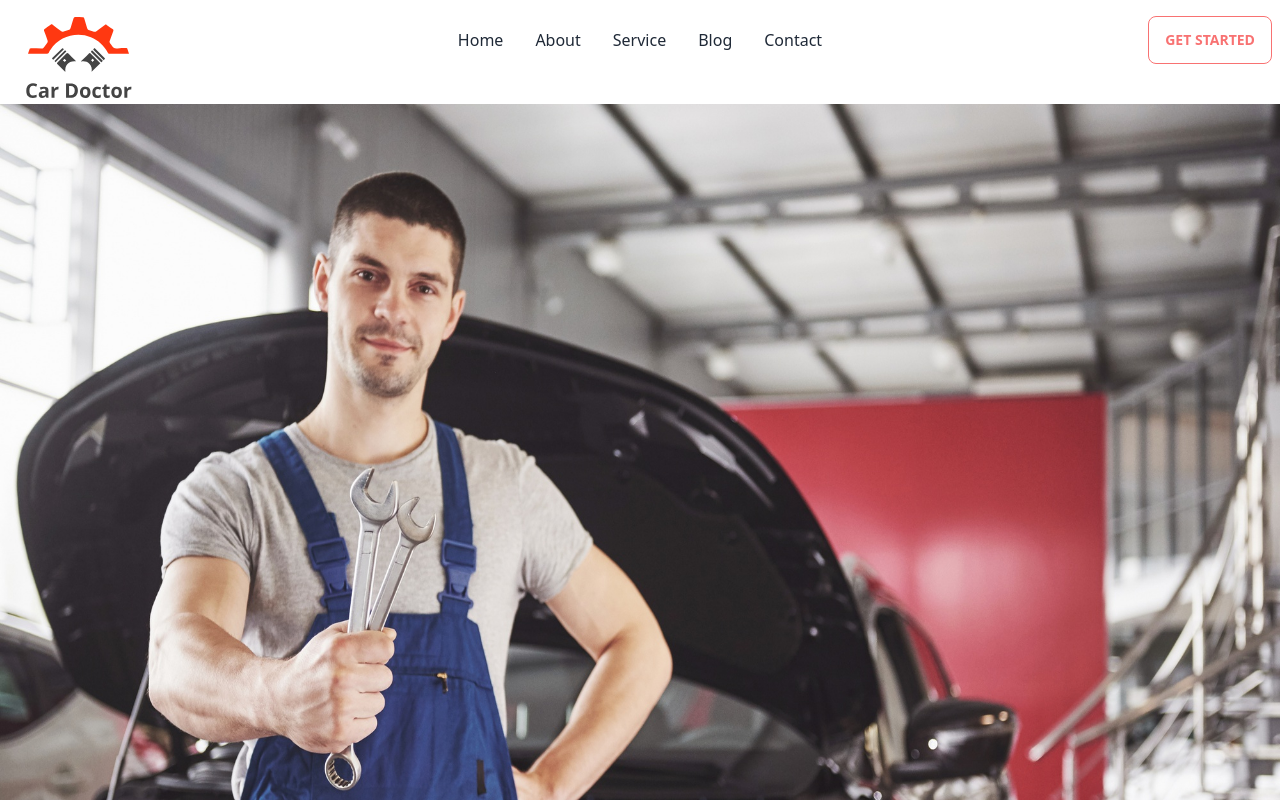
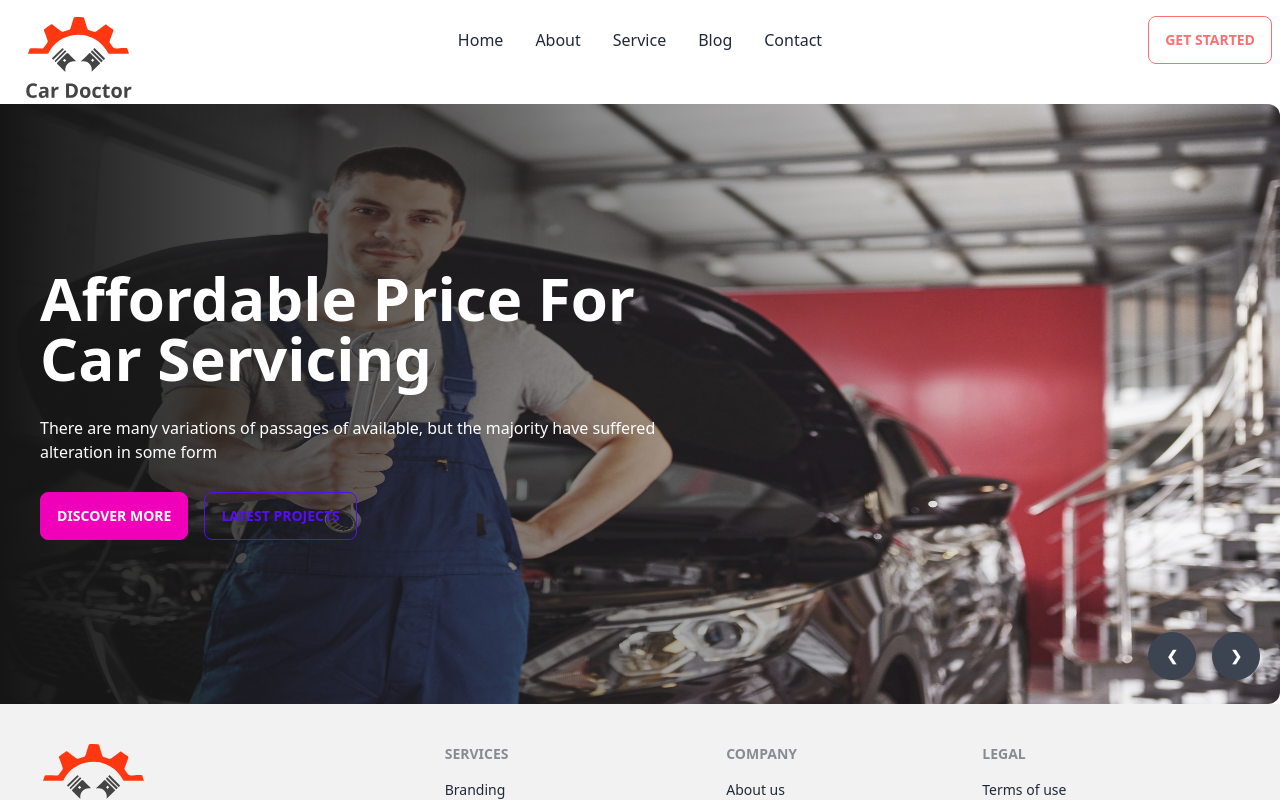
Before and after one commit to ahbanna/car-doctor-client, a React (Vite) app: page / in a window 1280 px wide. Shown: the top 800 px of the page. Built offline with nearby package versions, Linux system fonts and the light colour scheme; grey boxes are pictures that could not be loaded.

Commit message:
slider fixed

```diff
--- a/src/pages/Home/Banner/Banner.jsx
+++ b/src/pages/Home/Banner/Banner.jsx
@@ -6,9 +6,26 @@
 
 const Banner = () => {
   return (
-    <div className="carousel w-full">
+    <div className="carousel w-full h-[600px]">
       <div id="slide1" className="carousel-item relative w-full">
-        <img src={banner1} className="w-full" />
+        <img src={banner1} className="w-full rounded-xl" />
+        <div className="absolute flex items-center h-full left-0 top-0 bg-gradient-to-r from-[#151515] to-[gradient(rgba(21, 21, 21, 0)]">
+          <div className="text-white space-y-7 w-2/3 pl-10">
+            <h2 className="text-6xl font-bold">
+              Affordable Price For Car Servicing
+            </h2>
+            <p>
+              There are many variations of passages of available, but the
+              majority have suffered alteration in some form
+            </p>
+            <div>
+              <button className="btn btn-secondary mr-4">Discover More</button>
+              <button class="btn btn-outline btn-primary">
+                Latest Projects
+              </button>
+            </div>
+          </div>
+        </div>
         <div className="absolute flex transform justify-end -translate-y-1/2 left-5 right-5 bottom-0">
           <a href="#slide4" className="btn btn-circle mr-4">
             ❮
```
